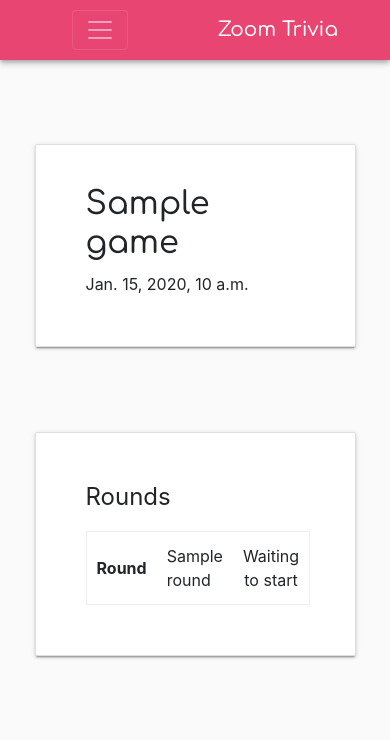
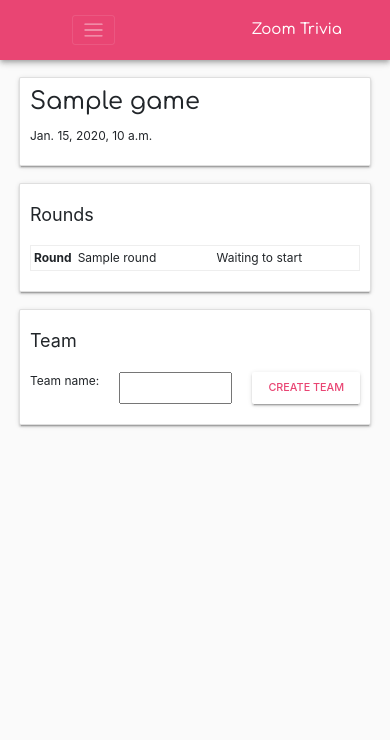
Before and after one commit to ariannedee/zoom-trivia, a Django app: page / in a window 390 px wide. Shown: the top 740 px of the page. Run offline with Django 3.2, Linux system fonts and the light colour scheme; tables that the repository leaves empty hold one stand-in row (values such as "Sample post"); some libraries are stand-ins or nearby versions.

Commit message:
Add section in lobby to create/leave a team

```diff
--- a/config/urls.py
+++ b/config/urls.py
@@ -14,6 +14,7 @@ urlpatterns = [
     path(settings.ADMIN_URL, admin.site.urls),
     # User management
     path("users/", include("zoom_trivia.users.urls", namespace="users")),
+    path("teams/", include("zoom_trivia.teams.urls", namespace="teams")),
     path("accounts/", include("allauth.urls")),
     # Your stuff: custom urls includes go here
     path("", include("zoom_trivia.games.urls", namespace="games")),
--- a/zoom_trivia/games/views.py
+++ b/zoom_trivia/games/views.py
@@ -6,7 +6,7 @@ from django.shortcuts import get_object_or_404, redirect, render
 from django.views.decorators.http import require_POST
 
 from zoom_trivia.games.models import Game, Question
-from zoom_trivia.teams.models import TeamAnswer
+from zoom_trivia.teams.models import Team, TeamAnswer
 
 
 # ===================
@@ -15,6 +15,10 @@ from zoom_trivia.teams.models import TeamAnswer
 def game_index(request, game_id=1):
     game = get_object_or_404(Game, pk=game_id)
     context = {"game": game}
+    if request.user.is_anonymous:
+        team_id = request.session.get('team_id')
+        if team_id:
+            context['team'] = Team.objects.get(id=team_id)
     return render(request, "games/game_lobby.html", context=context)
 
 
--- a/zoom_trivia/static/css/project.css
+++ b/zoom_trivia/static/css/project.css
@@ -61,7 +61,8 @@ a.button, button.points, input[type="submit"] {
   -webkit-box-shadow: 0 2px 2px 0 rgba(0, 0, 0, 0.14), 0 3px 1px -2px rgba(0, 0, 0, 0.2), 0 1px 5px 0 rgba(0, 0, 0, 0.12);
           box-shadow: 0 2px 2px 0 rgba(0, 0, 0, 0.14), 0 3px 1px -2px rgba(0, 0, 0, 0.2), 0 1px 5px 0 rgba(0, 0, 0, 0.12);
   border-radius: 2px;
-  font-size: 14px;
+  font-size: 14.4px;
+  font-size: 0.9rem;
   font-weight: 500;
   margin-right: 5px;
   padding: 8px 16px;
@@ -166,12 +167,12 @@ a.lobby-link {
   font-size: 24px;
   font-size: 1.5rem; }
 
-.player-answer label {
-  -webkit-box-flex: 0;
-      -ms-flex: 0 0 80px;
-          flex: 0 0 80px; }
+form div.flex label {
+  min-width: -webkit-max-content;
+  min-width: -moz-max-content;
+  min-width: max-content; }
 
-.player-answer input[type="text"], .player-answer textarea {
+form div.flex input[type="text"], form div.flex textarea {
   width: 100%; }
 
 .full-size {
@@ -181,6 +182,25 @@ a.lobby-link {
   display: -webkit-box;
   display: -ms-flexbox;
   display: flex; }
+  .flex > * {
+    margin-left: 10px;
+    margin-right: 10px; }
+    .flex > *:first-child {
+      margin-left: 0; }
+    .flex > *:last-child {
+      margin-right: 0; }
 
 .margin-left {
   margin-left: 28px; }
+
+@media (max-width: 767px) {
+  html {
+    font-size: 12px; }
+  div.container {
+    margin: 2vh auto;
+    max-width: 98%; }
+  div.card {
+    margin: 2vh auto;
+    padding: 10px; }
+  .index table td {
+    padding: 3px; } }
--- a/zoom_trivia/static/sass/project.scss
+++ b/zoom_trivia/static/sass/project.scss
@@ -1,7 +1,3 @@
-
-
-
-
 // project specific CSS goes here
 
 ////////////////////////////////
@@ -66,6 +62,7 @@ $secondary: #2580ef;
 
 a {
   color: $secondary;
+
   &:hover {
     color: darken($secondary, 15);
   }
@@ -107,7 +104,7 @@ div.card {
 a.button, button.points, input[type="submit"] {
   box-shadow: 0 2px 2px 0 rgba(0, 0, 0, 0.14), 0 3px 1px -2px rgba(0, 0, 0, 0.2), 0 1px 5px 0 rgba(0, 0, 0, 0.12);
   border-radius: 2px;
-  font-size: 14px;
+  font-size: 0.9rem;
   font-weight: 500;
   margin-right: 5px;
   padding: 8px 16px;
@@ -119,22 +116,27 @@ a.button, button.points, input[type="submit"] {
   text-shadow: none;
   position: relative;
   color: $primary;
+
   &[disabled] {
     background-color: rgba(0, 0, 0, 0.12) !important;
     color: rgba(0, 0, 0, 0.25) !important;
     box-shadow: none !important;
     cursor: default;
   }
+
   &.primary {
     background-color: $primary;
     color: white;
   }
+
   &.secondary {
     color: $secondary;
   }
+
   &.active {
     background-color: $primary;
     color: white;
+
     &.secondary {
       background-color: $secondary;
     }
@@ -162,16 +164,20 @@ a.lobby-link {
     font-size: 2rem;
     font-family: "Comfortaa", sans-serif;
   }
+
   h2 {
     font-size: 1.5rem;
     font-weight: normal;
   }
+
   table {
     border: 1px solid #EEE;
     border-radius: 10px;
+
     td {
       padding: 12px 10px;
     }
+
     tr:nth-child(even) {
       background-color: #f8f8f8;
     }
@@ -181,10 +187,12 @@ a.lobby-link {
 .round-start {
   min-height: 450px;
   text-align: center;
+
   h2 {
     font-size: 2rem;
     font-family: "Comfortaa", sans-serif;
   }
+
   h1 {
     margin-top: 50px;
     margin-bottom: 50px;
@@ -228,11 +236,21 @@ a.lobby-link {
   h1 {
     font-size: 1.5rem;
   }
+}
+
+
+////////////////////////////////
+//Forms//
+////////////////////////////////
+form {
+  div.flex {
     label {
-    flex: 0 0 80px;
+      min-width: max-content;
     }
+
     input[type="text"], textarea {
       width: 100%;
+    }
   }
 }
 
@@ -246,8 +264,43 @@ a.lobby-link {
 
 .flex {
   display: flex;
+
+  > * {
+    margin-left: 10px;
+    margin-right: 10px;
+
+    &:first-child {
+      margin-left: 0;
+    }
+
+    &:last-child {
+      margin-right: 0;
+    }
+  }
 }
 
 .margin-left {
   margin-left: 28px;
 }
+
+@media (max-width: 767px) {
+  html {
+    font-size: 12px;
+  }
+  div.container {
+    margin: 2vh auto;
+    max-width: 98%;
+  }
+  div.card {
+    margin: 2vh auto;
+    padding: 10px;
+  }
+
+  .index {
+    table {
+      td {
+        padding: 3px;
+      }
+    }
+  }
+}
--- /dev/null
+++ b/zoom_trivia/teams/urls.py
@@ -0,0 +1,12 @@
+from django.urls import path
+
+from zoom_trivia.teams.views import (
+    create_team,
+    leave_team,
+)
+
+app_name = "teams"
+urlpatterns = [
+    path("<int:game_id>/create_team/", view=create_team, name="create_team"),
+    path("<int:game_id>/leave_team/", view=leave_team, name="leave_team"),
+]
--- a/zoom_trivia/templates/games/game_lobby.html
+++ b/zoom_trivia/templates/games/game_lobby.html
@@ -18,4 +18,25 @@
     {% endif %}
   </div>
 
+  {% if not request.user.is_authenticated %}
+    <div class="card">
+      <h2>Team</h2>
+      {% if team %}
+        <div class="flex">
+          <h4>{{ team.name }}</h4>
+          <a class="button" href="{% url 'teams:leave_team' game.id %}">Leave team</a>
+        </div>
+      {% else %}
+        <form method="post" action="{% url 'teams:create_team' game.id %}">
+          {% csrf_token %}
+          <div class="flex">
+            <label for="team_name">Team name:</label>
+            <input type="text" id="id-team-name" name="team_name"/>
+            <input type="submit" value="Create team"/>
+          </div>
+        </form>
+      {% endif %}
+    </div>
+  {% endif %}
+
 {% endblock content %}
```
Also changed, not shown: zoom_trivia/teams/views.py (+18 -1 lines), zoom_trivia/static/css/project.min.css. Lines whose indentation alone changed are shown as unchanged.
